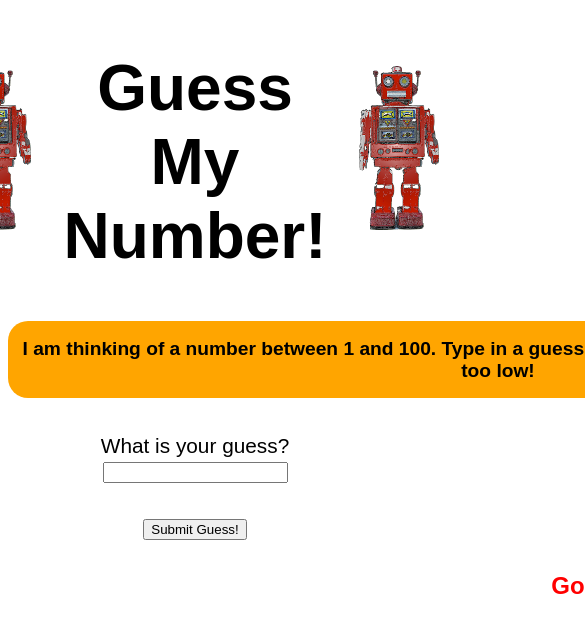
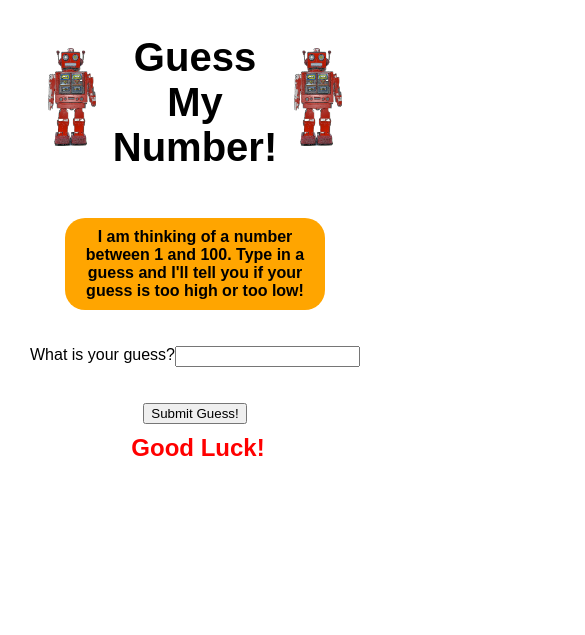
Before and after one commit to pandmbake/Guess-My-Number-Game, a plain HTML site: page index.html in a window 390 px wide. Shown: the top 635 px of the page, 585 px wide, since content can reach past the window. Drawn offline with Linux system fonts and the light colour scheme; a web font is replaced by a local one.

Commit message:
add media quiries

```diff
--- a/index.html
+++ b/index.html
@@ -17,7 +17,7 @@
     <h1>Guess My Number!</h1>
     <img id="robot" src="images/Red-Robot.png"></div>
 
-    <h2>I am thinking of a number between 1 and 100. Type in a guess and I'll tell you if your guess is too
+    <h2 class="instructions">I am thinking of a number between 1 and 100. Type in a guess and I'll tell you if your guess is too
         high or too low!</h2><br><br>
 
     <form id="form" type="submit">
--- a/style.css
+++ b/style.css
@@ -11,6 +11,8 @@ body {
 }
 
 h1 {
+    display: flex;
+    justify-content: center;
     text-align: center;
     font-size: 4em;
     color: black;
@@ -40,6 +42,8 @@ h2 {
 }
 
 #form {
+    display: flex;
+    justify-content: center;
     text-align: center;
     font-size: 1.3em;
 }
@@ -57,6 +61,9 @@ h2 {
     display: flex;
     align-items: center;
     background-color: white;
+    justify-content: center;
+    margin: auto;
+    justify-items: center;
 
 }
 
@@ -66,3 +73,39 @@ h2 {
     visibility: hidden;
 
 }
+
+@media screen and (max-width: 995px) {
+    h2 {
+        width: 30em;
+    }
+}
+
+@media screen and (max-width: 620px) {
+    h2 {
+        width: 20em;
+    }
+
+}
+
+@media screen and (max-width: 520px) {
+    h2 {
+        width: 15em;
+        height: auto;
+    }
+    .instructions {
+        font-size: 1em;
+    }
+
+    #robot {
+        width: 3em;
+        display: flex;
+        padding: .5em;
+    }
+
+    h1 {
+        font-size: 2.5em;
+    }
+
+    #form {
+        font-size: 1em;
+    }
```
